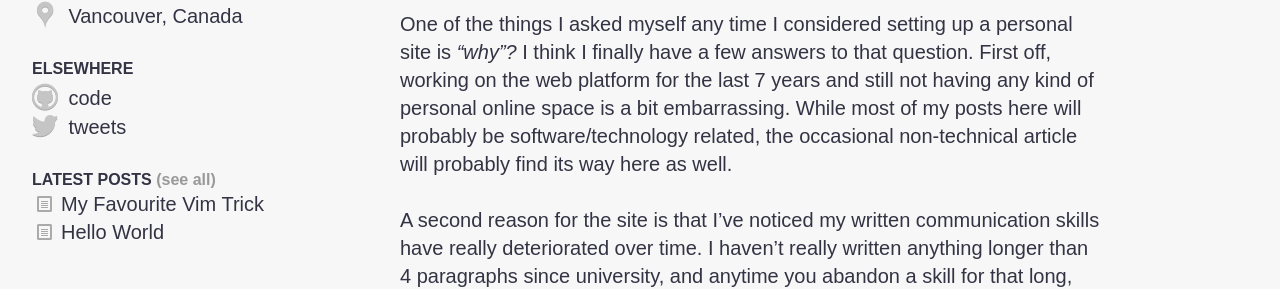
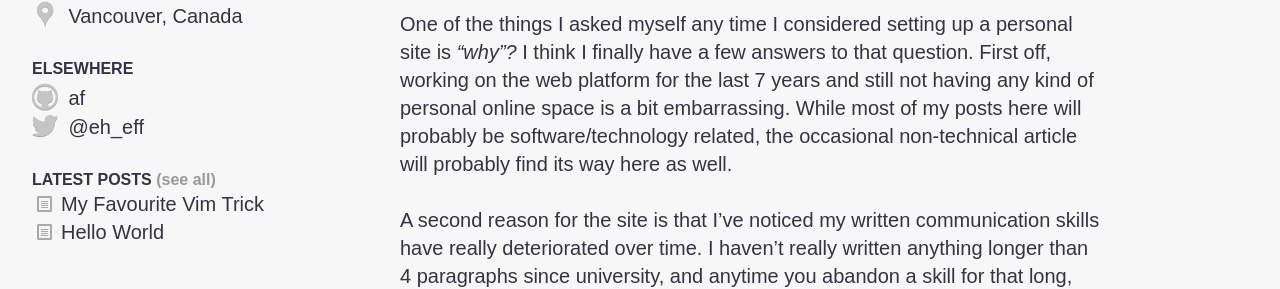
Before and after one commit to af/af.github.com, a Jekyll site: the page built from _posts/2013-07-27-hello-world.md, in a window 1280 px wide. Shown: the part 273-562 px from the top of the page. Built offline with Jekyll 4.4.1, drawn with Linux system fonts in a browser that asks for light colours; some web fonts are replaced.

Commit message:
Change sidebar gh/twitter link text.

```diff
--- a/_layouts/base.html
+++ b/_layouts/base.html
@@ -26,8 +26,8 @@
 
             <h2>Elsewhere</h2>
             <ul class="elsewhere">
-                <li class="github"><a href="https://github.com/af">code</a></li>
-                <li class="twitter"><a href="https://twitter.com/eh_eff">tweets</a></li>
+                <li class="github"><a href="https://github.com/af">af</a></li>
+                <li class="twitter"><a href="https://twitter.com/eh_eff">@eh_eff</a></li>
             </ul>
 
             <h2>Latest posts <a href="/posts">(see all)</a></h2>
```
